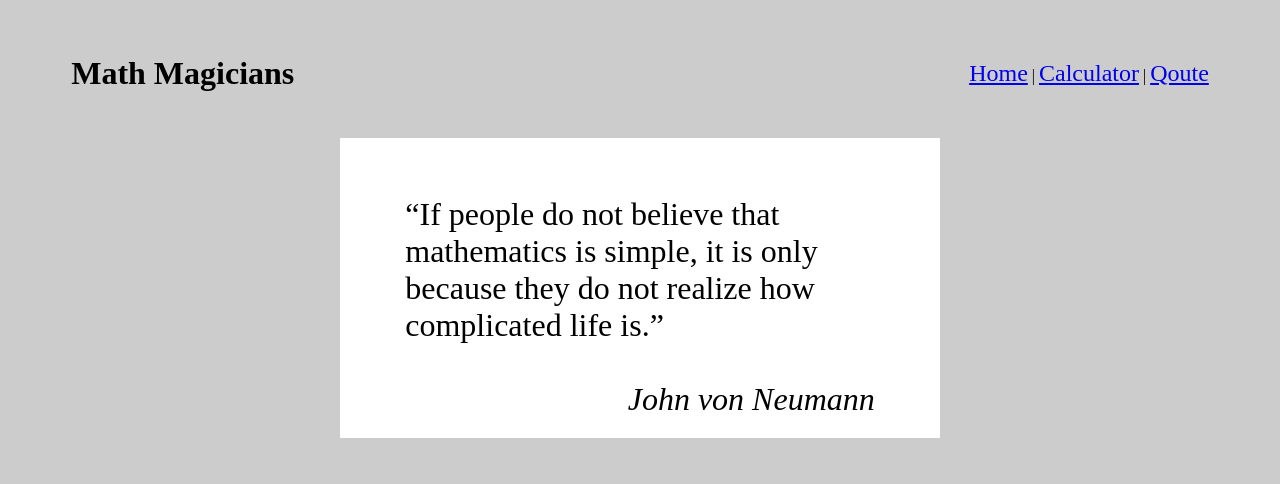
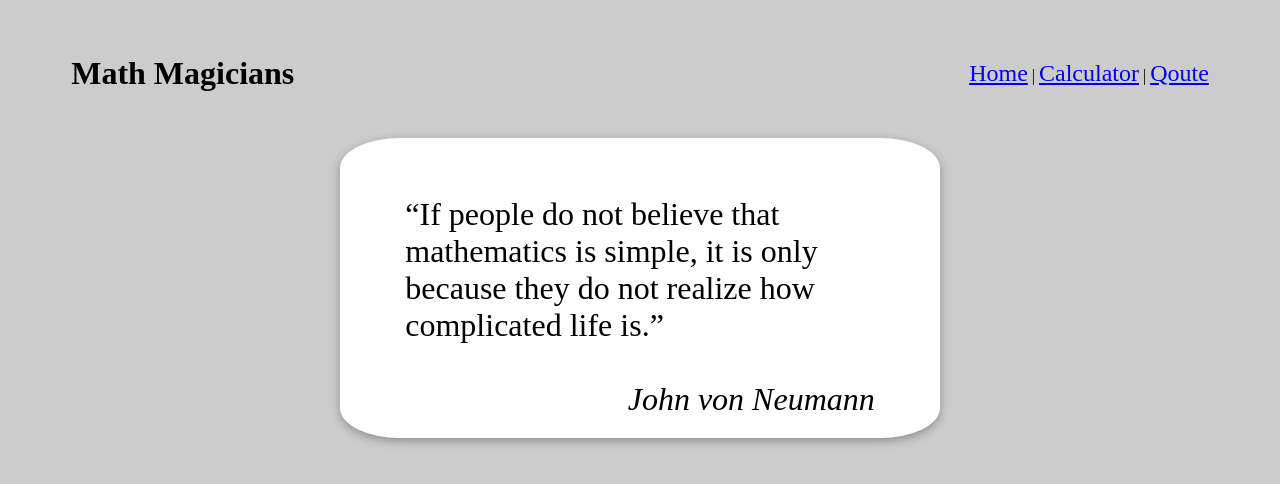
Before and after one commit to sajid-munawar/Math-Magicians-React, a React (Create React App) app: page /Qoute in a window 1280 px wide. Shown: the top 484 px of the page. Built offline with nearby package versions, Linux system fonts and the light colour scheme.

Commit message:
Update style

```diff
--- a/src/components/Qoute.js
+++ b/src/components/Qoute.js
@@ -6,6 +6,8 @@ function Qoute() {
       <Navbar />
       <div style={{
         maxWidth: '600px',
+        borderRadius: '10%',
+        boxShadow: '0 3px 10px rgba(0,0,0,0.3)',
         padding: '2%',
         margin: '0 auto',
         fontSize: '2rem',
```
